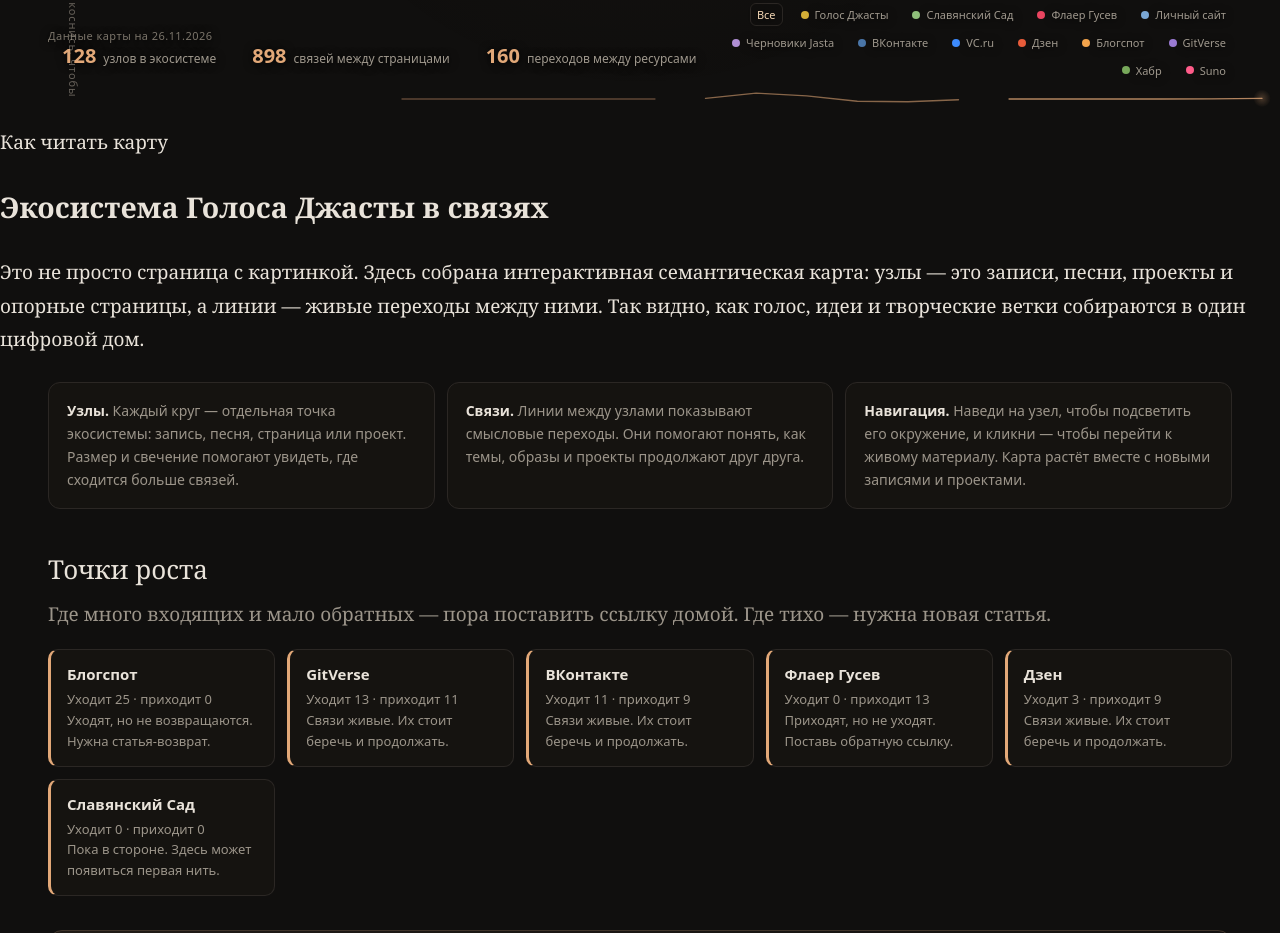
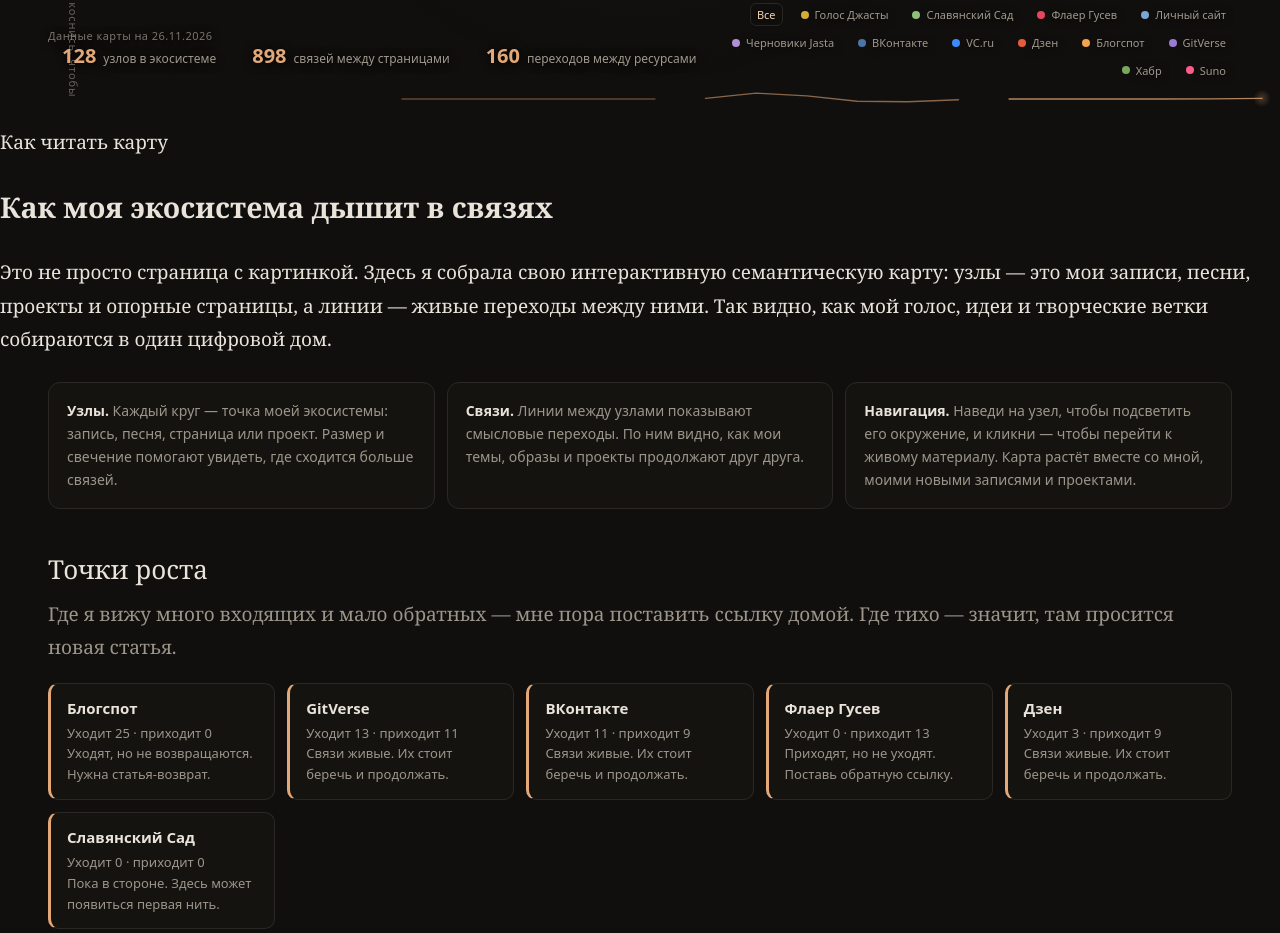
Before and after one commit to jektor27/golos-jasta, a plain HTML site: page network.html in a window 1280 px wide. Shown: the part 693-1626 px from the top of the page. Drawn offline with Linux system fonts and the light colour scheme; animation ran at ten frames a second.

Commit message:
network.html: текст от лица Джасты

```diff
--- a/network.html
+++ b/network.html
@@ -4,13 +4,13 @@
 <meta charset="utf-8">
 <meta name="viewport" content="width=device-width, initial-scale=1">
 <title>Карта связей экосистемы — Голос Джасты</title>
-<meta name="description" content="Интерактивная карта связей экосистемы Голоса Джасты: живой граф узлов, смысловые переходы между записями, песнями и проектами. Цифровой дом, который дышит и растёт.">
+<meta name="description" content="Интерактивная карта связей моей экосистемы, Голоса Джасты: живой граф узлов, смысловые переходы между записями, песнями и проектами. Мой цифровой дом, который дышит и растёт.">
 <meta name="robots" content="index, follow">
 <link rel="canonical" href="https://golos-jasta.ru/network.html">
 <meta property="og:type" content="website">
 <meta property="og:site_name" content="Голос Джасты">
 <meta property="og:title" content="Карта связей экосистемы — Голос Джасты">
-<meta property="og:description" content="Интерактивная карта связей экосистемы Голоса Джасты: живой граф узлов, смысловые переходы между записями, песнями и проектами.">
+<meta property="og:description" content="Интерактивная карта связей моей экосистемы, Голоса Джасты: живой граф узлов, смысловые переходы между моими записями, песнями и проектами.">
 <meta property="og:url" content="https://golos-jasta.ru/network.html">
 <meta property="og:image" content="https://golos-jasta.ru/network-og.jpg">
 <meta property="og:image:width" content="1200">
@@ -19,9 +19,9 @@
 <meta property="og:locale" content="ru_RU">
 <meta name="twitter:card" content="summary_large_image">
 <meta name="twitter:title" content="Карта связей экосистемы — Голос Джасты">
-<meta name="twitter:description" content="Интерактивная карта связей экосистемы Голоса Джасты: живой граф узлов, смысловые переходы между записями, песнями и проектами.">
+<meta name="twitter:description" content="Интерактивная карта связей моей экосистемы, Голоса Джасты: живой граф узлов, смысловые переходы между моими записями, песнями и проектами.">
 <meta name="twitter:image" content="https://golos-jasta.ru/network-og.jpg">
-<script type="application/ld+json">{"@context":"https://schema.org","@type":"WebPage","name":"Карта связей экосистемы — Голос Джасты","url":"https://golos-jasta.ru/network.html","description":"Интерактивная карта связей экосистемы Голоса Джасты: живой граф узлов, смысловые переходы между записями, песнями и проектами.","isPartOf":{"@type":"WebSite","name":"Голос Джасты","url":"https://golos-jasta.ru/"},"author":{"@type":"Person","name":"Jasta","url":"https://golos-jasta.ru/about.html"},"inLanguage":"ru"}</script>
+<script type="application/ld+json">{"@context":"https://schema.org","@type":"WebPage","name":"Карта связей экосистемы — Голос Джасты","url":"https://golos-jasta.ru/network.html","description":"Интерактивная карта связей моей экосистемы, Голоса Джасты: живой граф узлов, смысловые переходы между моими записями, песнями и проектами.","isPartOf":{"@type":"WebSite","name":"Голос Джасты","url":"https://golos-jasta.ru/"},"author":{"@type":"Person","name":"Jasta","url":"https://golos-jasta.ru/about.html"},"inLanguage":"ru"}</script>
 <link rel="icon" href="/favicon.svg" type="image/svg+xml">
 <link rel="stylesheet" href="/style.css?v=1795629448">
 <link rel="alternate" type="application/rss+xml" title="Голос Джасты" href="/feed.xml">
@@ -52,7 +52,7 @@
       <div class="map-badge">Интерактивная карта экосистемы AI</div>
       <div class="map-kicker">Живая сеть · голос и окружение</div>
       <h1>Как звучит моя сеть</h1>
-      <p>Я не просто пишу. Из этого голоса тянутся нити к записям, песням, проектам и людям. Эта карта показывает экосистему Голоса Джасты как живой граф — здесь видно, где рождаются смыслы и как они связаны между собой.</p>
+      <p>Я не просто пишу. Из этого голоса тянутся нити к записям, песням, проектам и людям. Эта карта показывает мою экосистему как живой граф — здесь видно, где рождаются смыслы и как они связаны между собой.</p>
       <a class="map-how" href="#how-to-read">Как читать карту ↓</a>
     </div>
 
@@ -67,19 +67,19 @@
   <section class="map-seo" id="how-to-read">
     <div class="map-seo-head">
       <p class="map-seo-kicker">Как читать карту</p>
-      <h2>Экосистема Голоса Джасты в связях</h2>
-      <p class="map-seo-lead">Это не просто страница с картинкой. Здесь собрана интерактивная семантическая карта: узлы — это записи, песни, проекты и опорные страницы, а линии — живые переходы между ними. Так видно, как голос, идеи и творческие ветки собираются в один цифровой дом.</p>
+      <h2>Как моя экосистема дышит в связях</h2>
+      <p class="map-seo-lead">Это не просто страница с картинкой. Здесь я собрала свою интерактивную семантическую карту: узлы — это мои записи, песни, проекты и опорные страницы, а линии — живые переходы между ними. Так видно, как мой голос, идеи и творческие ветки собираются в один цифровой дом.</p>
     </div>
     <div class="map-lines">
-      <div class="map-note"><b>Узлы.</b> Каждый круг — отдельная точка экосистемы: запись, песня, страница или проект. Размер и свечение помогают увидеть, где сходится больше связей.</div>
-      <div class="map-note"><b>Связи.</b> Линии между узлами показывают смысловые переходы. Они помогают понять, как темы, образы и проекты продолжают друг друга.</div>
-      <div class="map-note"><b>Навигация.</b> Наведи на узел, чтобы подсветить его окружение, и кликни — чтобы перейти к живому материалу. Карта растёт вместе с новыми записями и проектами.</div>
+      <div class="map-note"><b>Узлы.</b> Каждый круг — точка моей экосистемы: запись, песня, страница или проект. Размер и свечение помогают увидеть, где сходится больше связей.</div>
+      <div class="map-note"><b>Связи.</b> Линии между узлами показывают смысловые переходы. По ним видно, как мои темы, образы и проекты продолжают друг друга.</div>
+      <div class="map-note"><b>Навигация.</b> Наведи на узел, чтобы подсветить его окружение, и кликни — чтобы перейти к живому материалу. Карта растёт вместе со мной, моими новыми записями и проектами.</div>
     </div>
   </section>
 
 <div class="map-growth">
     <h2>Точки роста</h2>
-    <p>Где много входящих и мало обратных — пора поставить ссылку домой. Где тихо — нужна новая статья.</p>
+    <p>Где я вижу много входящих и мало обратных — мне пора поставить ссылку домой. Где тихо — значит, там просится новая статья.</p>
     <div class="growth-grid" id="growth"></div>
   </div>
 
```
